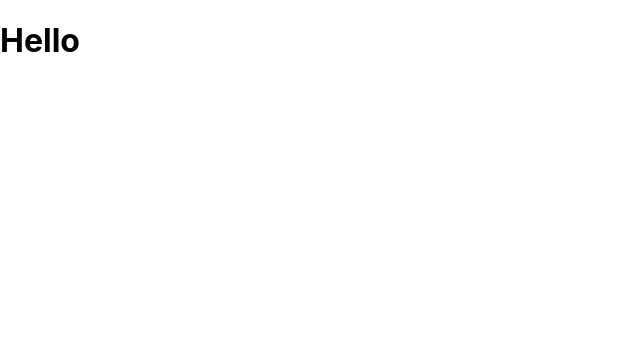
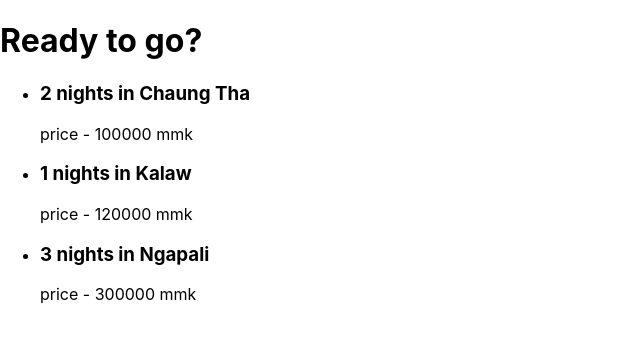
Before and after one commit to nayzawaungnza/trip.mm, a React (Create React App) app: page / in a window 1280 px wide. Shown: the top 342 px of the page, without its empty margins (0-640 px from the left). Built offline with nearby package versions, Linux system fonts and the light colour scheme; data requests are answered from the project's data file.

Commit message:
Ep-31-why-do-we-need-useEffect

```diff
--- a/package.json
+++ b/package.json
@@ -13,7 +13,7 @@
   },
   "scripts": {
     "start": "react-scripts start",
-    "json": "json-server -w src/data/db.json",
+    "json": "json-server -w src/data/db.json -p 3001",
     "build": "react-scripts build",
     "test": "react-scripts test",
     "eject": "react-scripts eject"
--- a/src/App.js
+++ b/src/App.js
@@ -1,8 +1,9 @@
 import './App.css';
+import Triplist from './components/Triplist/index'
 
 function App() {
   return (
-    <h1>Hello</h1>
+    <Triplist></Triplist>
   );
 }
 
--- /dev/null
+++ b/src/components/Triplist/index.js
@@ -0,0 +1,30 @@
+import React, { useEffect, useState } from 'react'
+
+export default function Triplist() {
+    let [trips, setTrips] = useState([]);
+
+    useEffect(()=>{
+        fetch('http://localhost:3001/trips')
+    .then(res=>res.json())
+    .then(data=>{
+        setTrips(data);
+
+    })
+    }, [])
+    console.log(trips);
+  return (
+    <div>
+        <h1>Ready to go?</h1>
+    <ul>
+        {
+            trips.map(trip=>(
+                <li key={trip.id}>
+                    <h3>{trip.name}</h3>
+                    <p>price - {trip.price} mmk</p>
+                </li>
+            ))
+        }
+    </ul>
+    </div>
+  )
+}
--- a/src/data/db.json
+++ b/src/data/db.json
@@ -1,14 +1,17 @@
 {
     "trips":[
         {
+            "id" : 1,
             "name" : "2 nights in Chaung Tha",
             "price" : 100000
         },
         {
+            "id" : 2,
             "name" : "1 nights in Kalaw",
             "price" : 120000
         },
         {
+            "id" : 3,
             "name" : "3 nights in Ngapali",
             "price" : 300000
         }
```
